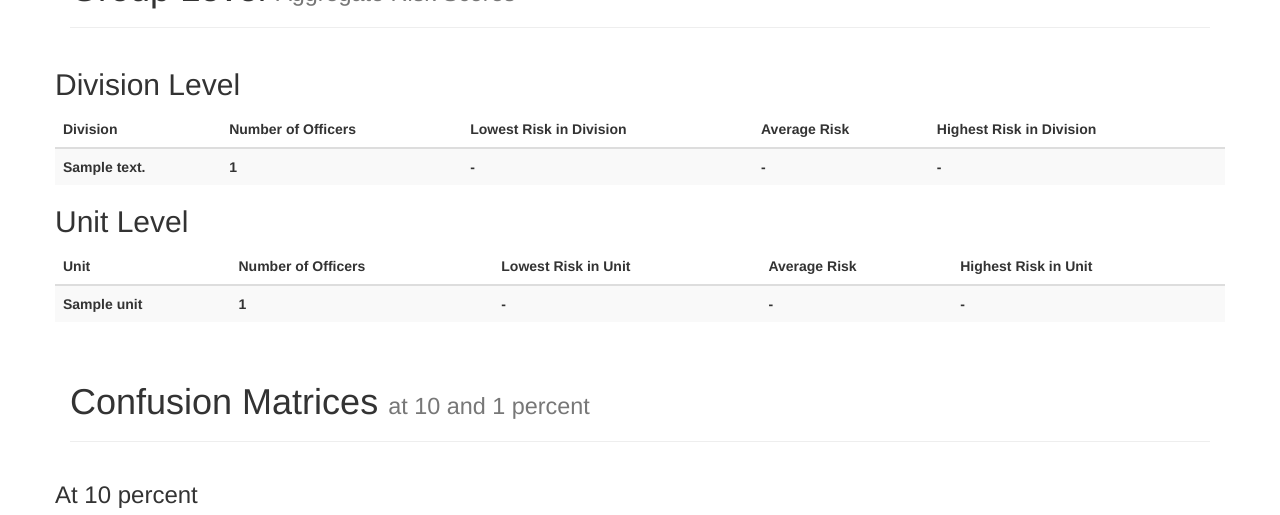
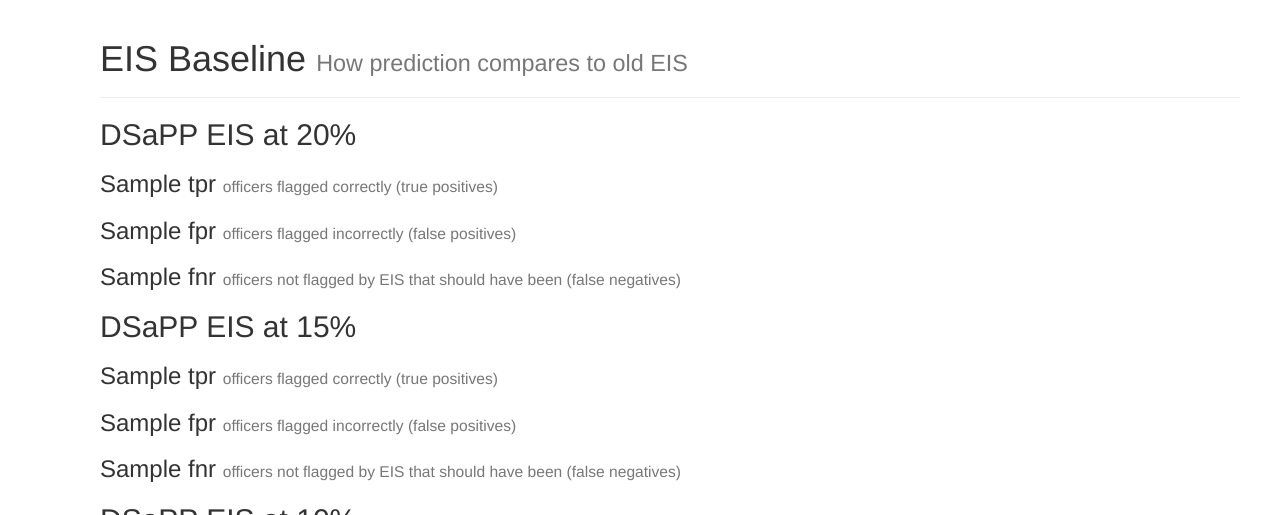
Before and after one commit to dssg/police-eis, a Flask app: template evaluation/webapp/templates/details.html in a window 1280 px wide. Shown: the part 691-1206 px from the top of the page. Run offline with Flask 2, Linux system fonts and the light colour scheme; the template is opened without the code that fills it: most values are stand-ins (such as "Sample title", 1, 10 or a date in 2020); lists and menus that the app fills with data are empty; some libraries are stand-ins or nearby versions.

Commit message:
Add number of officers flagged/unflagged

```diff
--- a/evaluation/webapp/templates/details.html
+++ b/evaluation/webapp/templates/details.html
@@ -10,16 +10,43 @@
 
     <!-- Bootstrap core CSS -->
     <link href="static/css/bootstrap.min.css" rel="stylesheet">
+     <style>
+          body {
+          padding-top: 70px;
+          }
+        </style>
 
 
   </head>
 
   <body>
 
+<nav class="navbar navbar-inverse navbar-fixed-top" role="navigation">
+  <div class="container">
+    <div class="navbar-header">
+      <button type="button" class="navbar-toggle collapsed" data-toggle="collapse" data-target="#navbar" aria-expanded="false" aria-controls="navbar">
+        <span class="sr-only">Toggle navigation</span>
+        <span class="icon-bar"></span>
+        <span class="icon-bar"></span>
+        <span class="icon-bar"></span>
+      </button>
+      <a class="navbar-brand" href="#performance">DSaPP Police Early Intervention System</a>
+    </div>
+    <div id="navbar" class="collapse navbar-collapse">
+      <ul class="nav navbar-nav">
+        <li><a href="#performance">Model Overview</a></li>
+        <li><a href="#baseline">EIS Baseline</a></li>
+        <li><a href="#groups">Group Prediction</a></li>
+        <li><a href="#confusion">Confusion Matrices</a></li>
+      </ul>
+    </div>
+  </div>
+</nav>
 
-    <div class="container">
+ <div class="container">
+    <div class="container" id="performance">
       <div class="page-header">
-      <h1>Model Performance <small>Feature importances, ROC, and precision-recall</small></h1>
+      <h1 style="padding-top: 70px; margin-top: -70px;">Model Performance <small>Feature importances, ROC, and precision-recall</small></h1>
       </div>
       <div class="row">
         <div class="col-sm-6"><img src="/{{timestamp}}/importances" height="250"/> </div>
@@ -30,8 +57,33 @@
         <div class="col-sm-6"><img src="/{{timestamp}}/precision-cutoff" height="250"/> </div>
       </div>
 
+
+      <div class="container" id="baseline">
       <div class="page-header">
-      <h1>Group Level <small>Aggregate Risk Scores</small></h1>
+      <h1 style="padding-top: 70px; margin-top: -70px;">EIS Baseline <small>How prediction compares to old EIS</small></h1>
+      </div>
+
+      <h2>DSaPP EIS at 20%</h2>
+      <h3>{{ tpr[2] }} <small> officers flagged correctly (true positives)</small></h3>
+      <h3>{{ fpr[2] }} <small> officers flagged incorrectly (false positives)</small></h3>
+      <h3>{{ fnr[2] }} <small> officers not flagged by EIS that should have been (false negatives)</small></h3>
+
+      <h2>DSaPP EIS at 15%</h2>
+      <h3>{{ tpr[1] }} <small> officers flagged correctly (true positives)</small></h3>
+      <h3>{{ fpr[1] }} <small> officers flagged incorrectly (false positives)</small></h3>
+      <h3>{{ fnr[1] }} <small> officers not flagged by EIS that should have been (false negatives)</small></h3>
+
+      <h2>DSaPP EIS at 10%</h2>
+      <h3>{{ tpr[0] }} <small> officers flagged correctly (true positives)</small></h3>
+      <h3>{{ fpr[0] }} <small> officers flagged incorrectly (false positives)</small></h3>
+      <h3>{{ fnr[0] }} <small> officers not flagged by EIS that should have been (false negatives)</small></h3>
+
+      <h2>Old EIS</h2>
+
+      </div>
+
+      <div class="page-header" id="groups">
+      <h1  style="padding-top: 70px; margin-top: -70px;">Group Level <small>Aggregate Risk Scores</small></h1>
       </div>
       <div class="row">
       <div><h2>Division Level</h2></div>
@@ -112,8 +164,10 @@
       </table>
       </div>
 
-      <div class="page-header">
-      <h1>Confusion Matrices <small>at 10 and 1 percent</small></h1>
+      <div class="page-header" id="confusion">
+      <div class="row">
+      </div>
+      <h1  style="padding-top: 70px; margin-top: -70px;">Confusion Matrices <small>at 10 and 1 percent</small></h1>
       </div>
       <div class="row">
         <div><h3>At 10 percent</h3></div>
@@ -128,6 +182,7 @@
 
 
     </div> <!-- /container -->
+  </div>
 
 
     <!-- Bootstrap core JavaScript
--- a/evaluation/webapp/views.py
+++ b/evaluation/webapp/views.py
@@ -35,7 +35,9 @@ def details(timestamp):
     # will fail with 404 if exp not known
     get_labels_predictions(timestamp)
     groups = get_aggregate_scores(timestamp)
-    return render_template('details.html', timestamp=timestamp, groups=groups)
+    eis_baseline, fpr, tpr, fnr = get_baselines(timestamp)
+    return render_template('details.html', timestamp=timestamp, groups=groups,
+                           eis_baseline=eis_baseline, fpr=fpr, tpr=tpr, fnr=fnr)
 
 
 @app.route("/<timestamp>/norm_confusions")
```
Also changed, not shown: evaluation/webapp/ioutils.py (+19 -3 lines), evaluation/webapp/templates/overview.html (+1 -12 lines).
